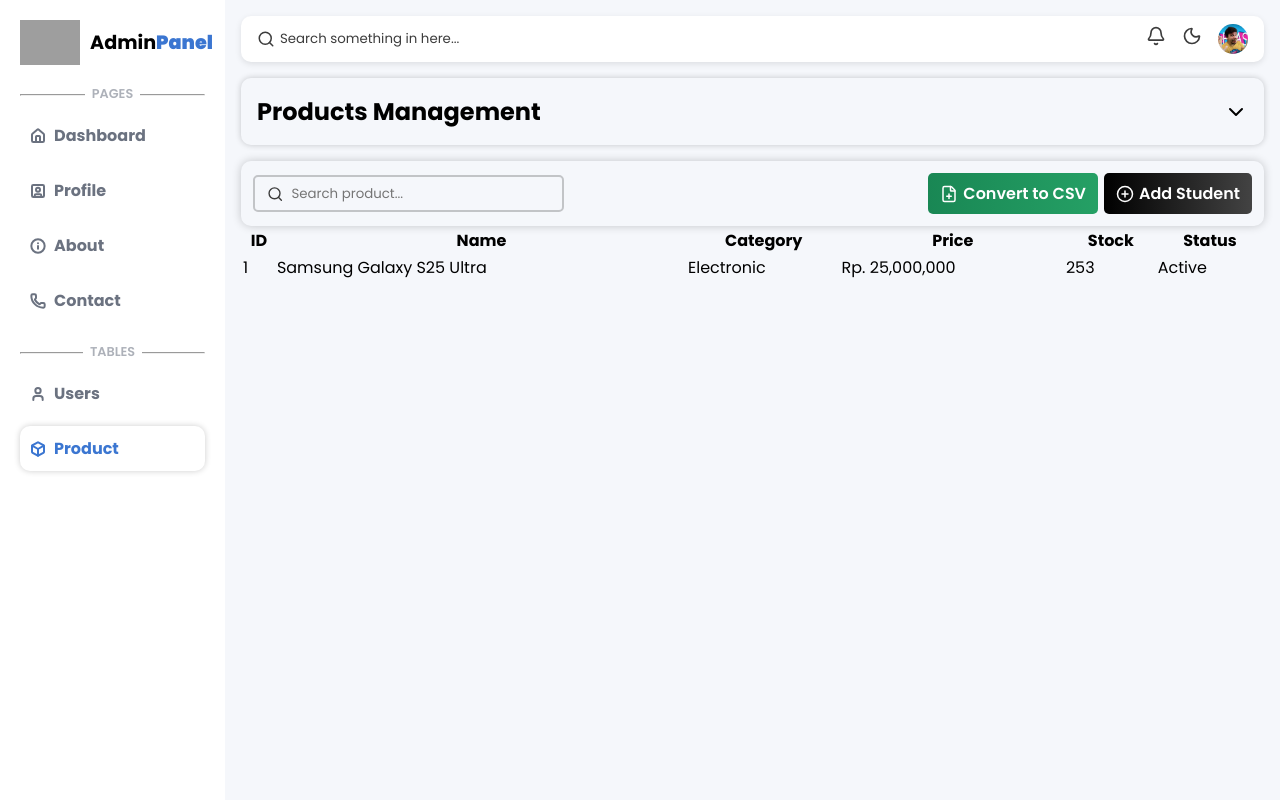
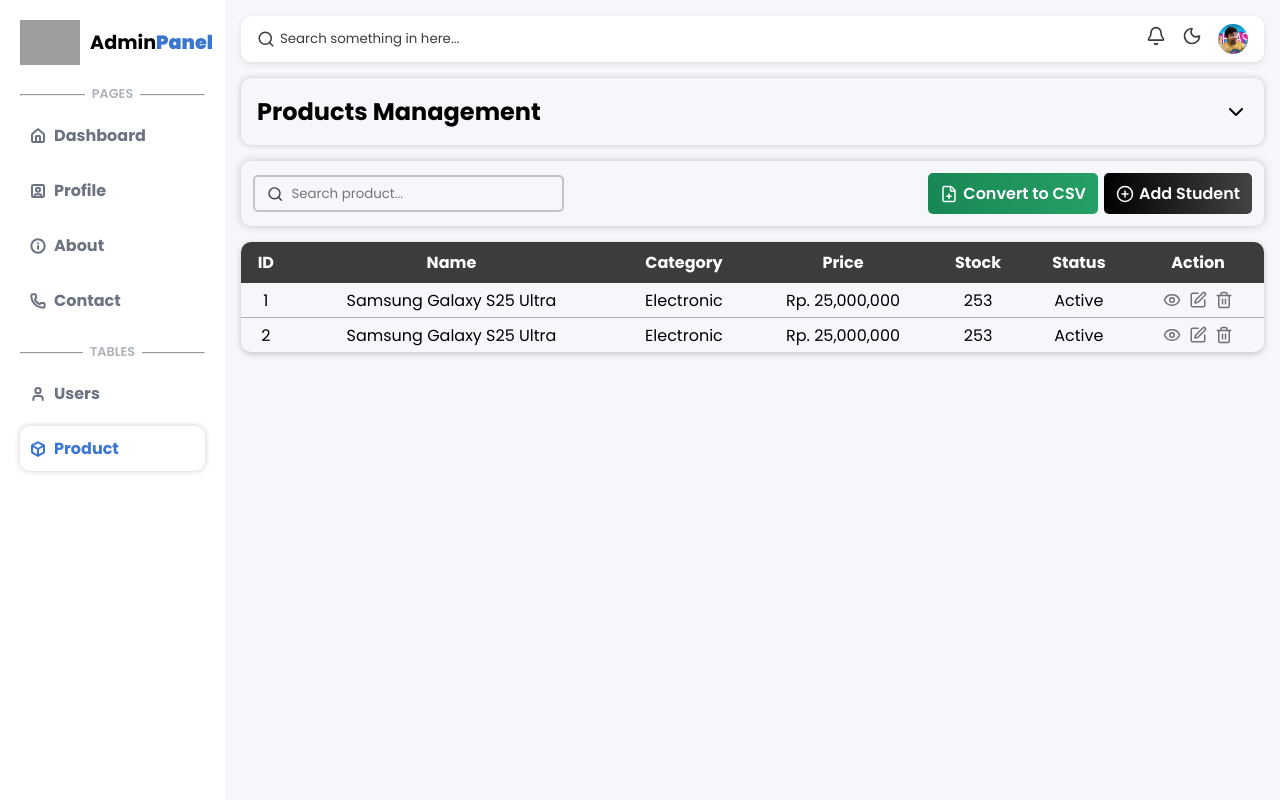
Before and after one commit to XyStar123123/adminfikri, a PHP site: page /pages/product.php in a window 1280 px wide. Run offline with PHP 8.4, Linux system fonts and the light colour scheme; grey boxes are pictures that could not be loaded.

Commit message:
Added table to table page

```diff
--- a/css/main.css
+++ b/css/main.css
@@ -417,6 +417,75 @@
     font-size: 16px;
 }
 
+.table-page-body-section{
+    display: flex;
+    flex-direction: column;
+    gap: 1rem;
+}
+
 .table-page-body-table{
     width: 100%;
+    border-collapse: collapse;
+    border-spacing: 0;
+    border-radius: 10px;
+    box-shadow: 0 2px 6px rgba(0, 0, 0, .2);
 }
+
+.table-page-body-table thead th{
+    color: white;
+    background-color: #3c3c3c;
+    padding: .5rem;
+}
+
+.table-page-body-table tbody tr{
+    border-bottom: 1px solid #b1b2b4;
+}
+
+.table-page-body-table tbody tr:last-child{
+    border: 1px none;
+    border-radius: 0 0 10px 10px;
+}
+
+.table-page-body-table tbody tr td:last-child{
+    padding: .5rem;
+}
+
+.table-page-body-table thead th:first-child{
+    border-radius: 10px 0 0 0;
+}
+
+.table-page-body-table thead th:last-child{
+    border-radius: 0 10px 0 0;
+}
+
+.table-page-body-table tbody tr td{
+    text-align: center;
+}
+
+.action-table{
+    display: flex;
+    align-items: center;
+    justify-content: center;
+    gap: 8px;
+}
+
+.action-icon{
+    width: 18px;
+    height: 18px;
+}
+
+.action-icon{
+    stroke: #717274;
+}
+
+.read-icon{
+    stroke: #0d6efd;
+}
+
+.edit-icon{
+    stroke: #ffc107;
+}
+
+.delete-icon{
+    stroke: #dc3545;
+}
--- a/pages/product.php
+++ b/pages/product.php
@@ -95,6 +95,7 @@
                                 <th>Price</th>
                                 <th>Stock</th>
                                 <th>Status</th>
+                                <th>Action</th>
                             </tr>
                         </thead>
                         <tbody>
@@ -105,6 +106,24 @@
                                 <td>Rp. 25,000,000</td>
                                 <td>253</td>
                                 <td>Active</td>
+                                <td class="action-table">
+                                    <i data-lucide="eye" class="action-icon"></i>
+                                    <i data-lucide="edit" class="action-icon"></i>
+                                    <i data-lucide="trash-2" class="action-icon"></i>
+                                </td>
+                            </tr>
+                            <tr>
+                                <td>2</td>
+                                <td>Samsung Galaxy S25 Ultra</td>
+                                <td>Electronic</td>
+                                <td>Rp. 25,000,000</td>
+                                <td>253</td>
+                                <td>Active</td>
+                                <td class="action-table">
+                                    <i data-lucide="eye" class="action-icon"></i>
+                                    <i data-lucide="edit" class="action-icon"></i>
+                                    <i data-lucide="trash-2" class="action-icon"></i>
+                                </td>
                             </tr>
                         </tbody>
                     </table>
```
